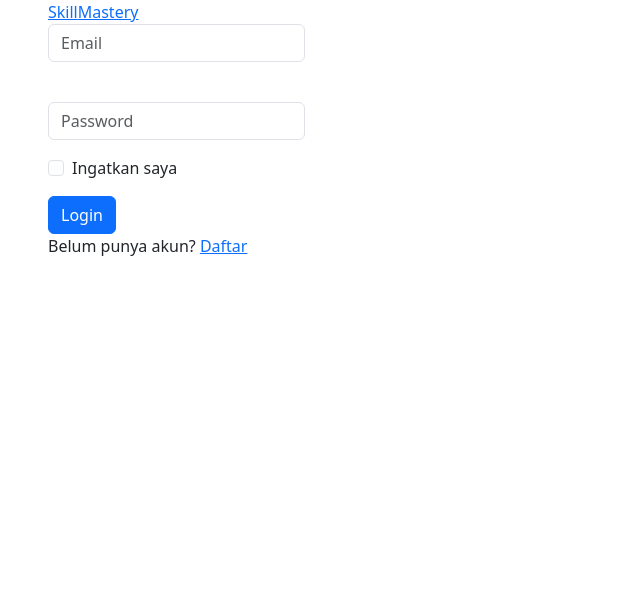
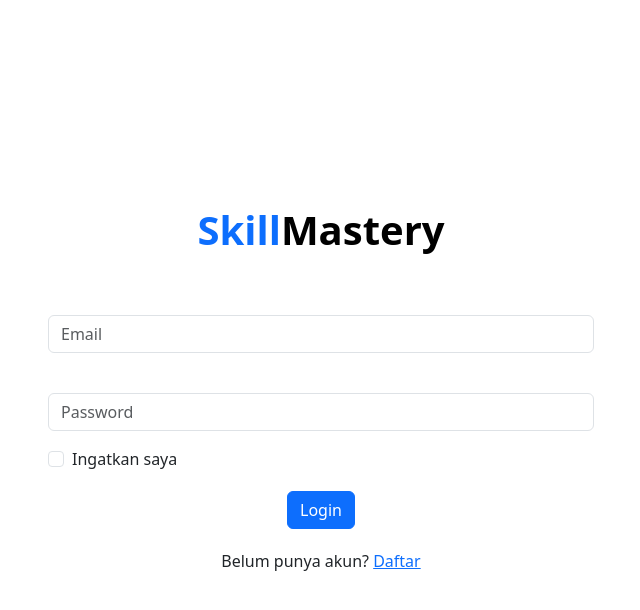
Before and after one commit to tugas-akhir-fs26/tugas-web-development, a plain HTML site: page login.html in a window 1280 px wide. Shown: the whole page, without its empty margins (46-686 px from the left). Drawn offline with nearby package versions, Linux system fonts and the light colour scheme.

Commit message:
Update styleLogin.css

```diff
--- a/style.css
+++ b/style.css
@@ -1 +1,64 @@
 /* Hahah test 1 2 3 */
+.container {
+  height: 100vh;
+  align-items: center;
+}
+
+.logo {
+  color: #0460d9;
+  font-weight: 800;
+  font-size: 2.5em;
+  text-align: center;
+  margin-bottom: 10%;
+}
+
+.logo a {
+  text-decoration: none;
+}
+
+.logomastery {
+  color: black;
+}
+
+.container-form {
+  width: 50%;
+}
+
+.container-form #email_login {
+  width: 100%;
+}
+
+.container-form #password_login {
+  width: 100%;
+}
+
+.gambarLogin {
+  height: auto;
+}
+
+.daftaruser {
+  text-align: center;
+  margin-top: 20px;
+}
+
+.daftaruser p {
+  padding-top: 20px;
+}
+
+#login {
+  padding: 10px 30px 10px 30px;
+}
+
+@media (max-width: 768px) {
+  .gambarLogin img {
+    display: none;
+  }
+
+  .container-form {
+    width: 75%;
+  }
+
+  .daftaruser {
+    text-align: left;
+  }
+}
```
